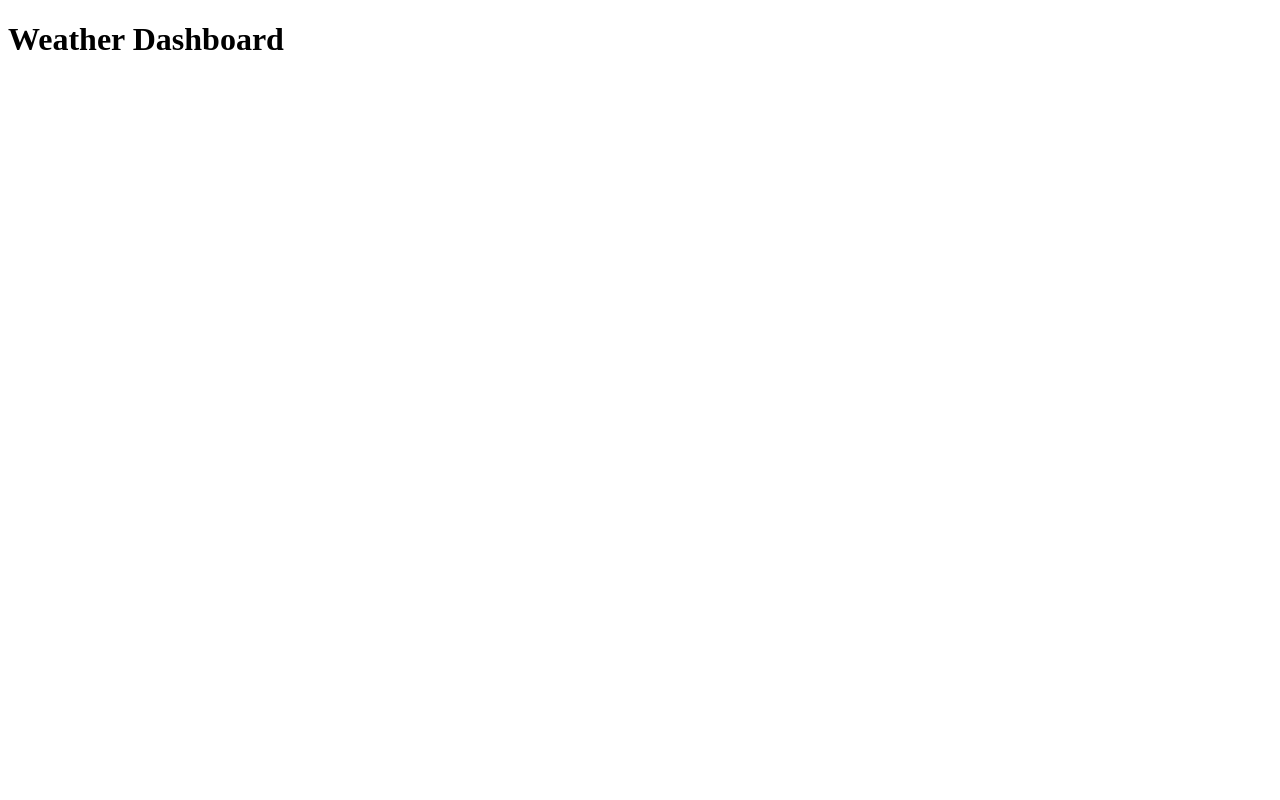
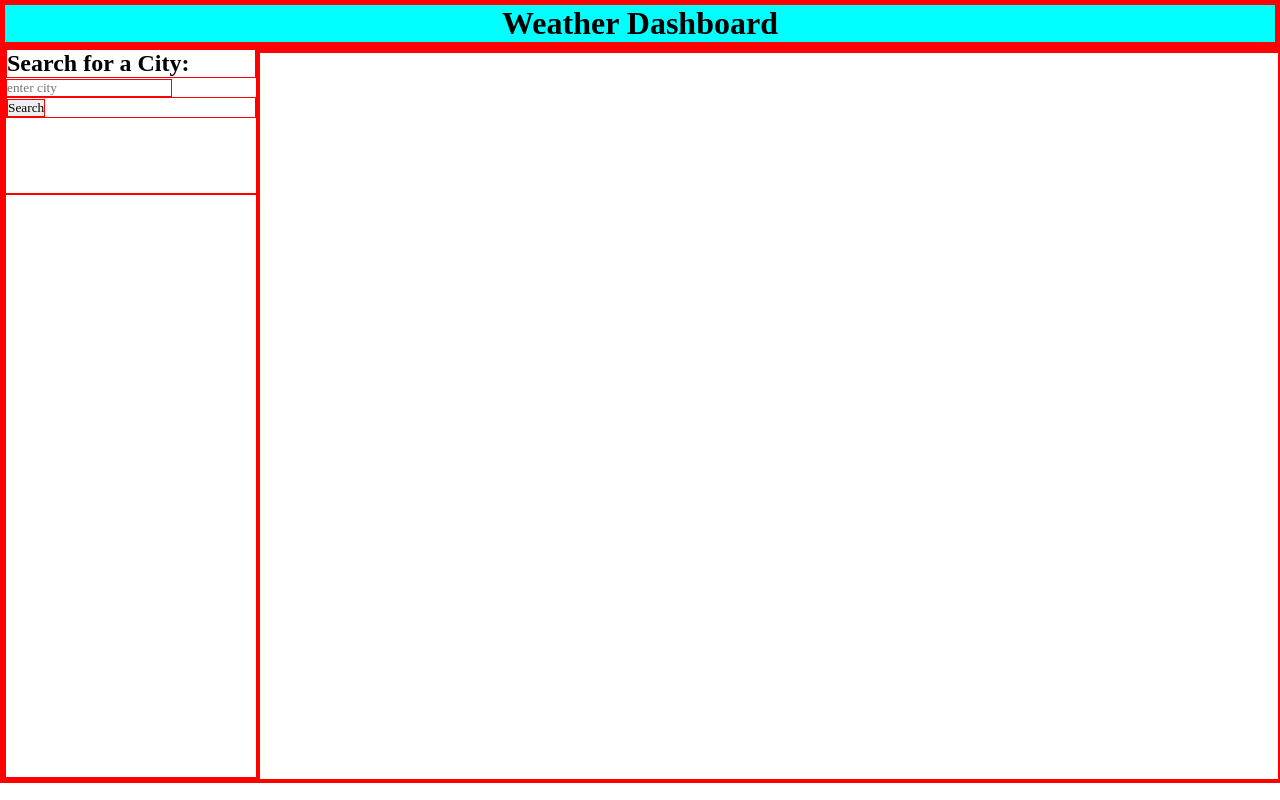
Before and after one commit to Ferrell4/weather_app, a plain HTML site: page index.html in a window 1280 px wide. Drawn offline with Linux system fonts and the light colour scheme.

Commit message:
css and html

```diff
--- a/Assets/style.css
+++ b/Assets/style.css
@@ -0,0 +1,41 @@
+* {
+    margin: 0;
+    padding: 0;
+    box-sizing: border-box;
+    font-family: "Fira Sans";
+    border: 1px solid red;
+}
+
+body {
+    align-items: center;
+    background-position: fixed;
+    background-size: cover;
+    background-attachment: fixed;
+}
+
+header{
+    align-items: center;
+    text-align: center;
+    background-color:aqua;
+}
+
+.container {
+    display: grid;
+    grid-template-columns: 20% 80%;
+    width: 100vw;
+    height: 92vh;
+}
+
+.searchGrid {
+    display: grid;
+    grid-template-rows: 20% 80%;
+    width: 100%;
+    height: 100%;
+}
+
+.savedSearches{
+    display: grid;
+    grid-template-rows: repeat(1,1fr);
+    width: 100%;
+    height: 100%;
+}
--- a/index.html
+++ b/index.html
@@ -4,6 +4,7 @@
     <meta charset="UTF-8">
     <meta http-equiv="X-UA-Compatible" content="IE=edge">
     <meta name="viewport" content="width=device-width, initial-scale=1.0">
+    <link rel="stylesheet" href="assets\style.css">
     <title>Weather Dashboard</title>
 </head>
 
@@ -15,7 +16,32 @@
     </header>
 
     <main class="container">
+        <section>
+            <div class="searchGrid">
+                <div class="search">
+                    <h2>
+                        Search for a City:
+                    </h2>
+                    <input type="city" placeholder ="enter city">
+                    <div class="searchBtn">
+                        <button class="searchButton">Search</button>
+                    </div>
+                </div>
+                <div class="savedSearches">
 
+                </div>
+            </div>
+        </section>
+        <section>
+            <div class="weatherGrid">
+                <div class="current">
+
+                </div>
+            </div>
+            <div class="forcast">
+
+            </div>
+        </section>
     </main>
 </body>
 </html>
```
Also changed, not shown: Assets/scrip.js (+13 -0 lines).
